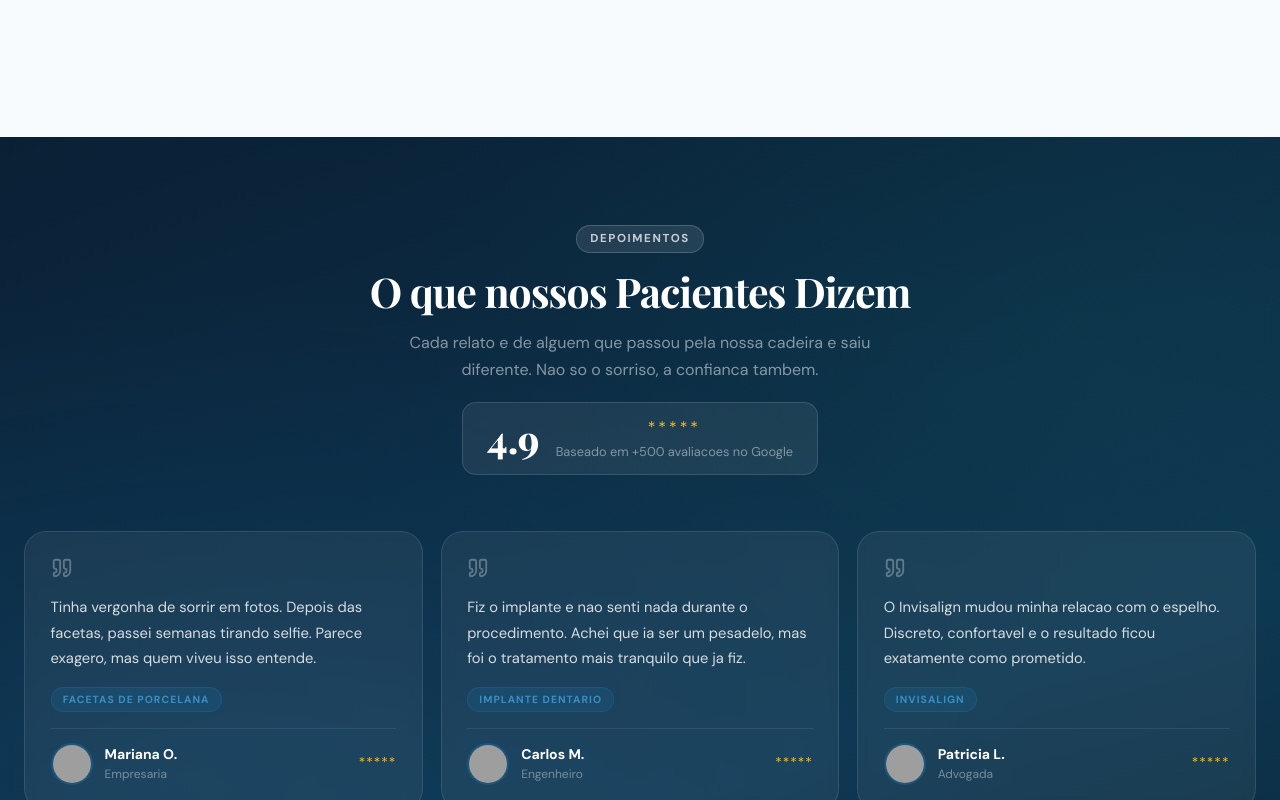
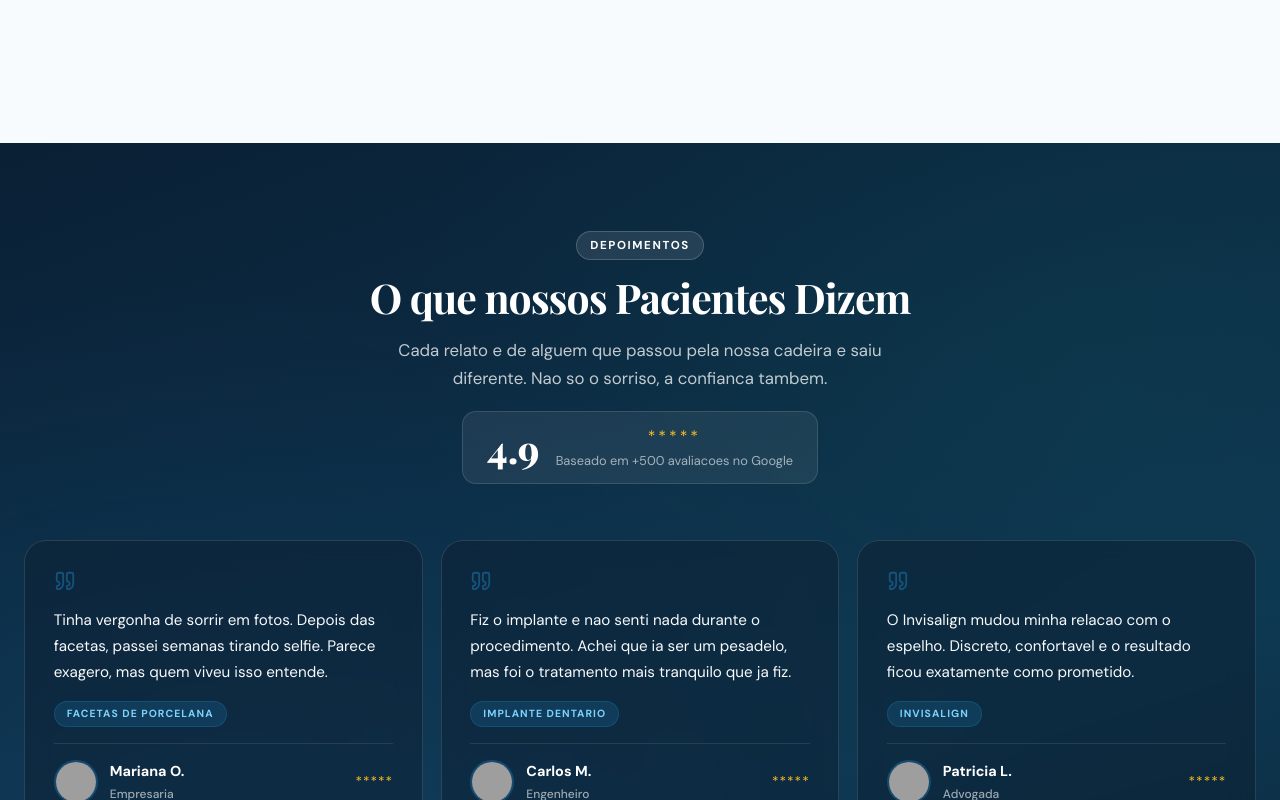
Before and after one commit to Wallaceoll/odonto-landing, a React (Vite) app: page / in a window 1280 px wide. Shown: the part 2920-3720 px from the top of the page. Built offline with nearby package versions, Linux system fonts and the light colour scheme; grey boxes are pictures that could not be loaded.

Commit message:
Adjust color size for text on team screen and testimonials

```diff
--- a/src/components/Team/Team.module.css
+++ b/src/components/Team/Team.module.css
@@ -34,9 +34,10 @@
 .name { font-size: 1.05rem; font-weight: 700; color: var(--c-navy); }
 .role { font-size: .85rem; font-weight: 600; color: var(--c-primary); }
 .quote {
-  font-size: .85rem; line-height: 1.6; color: var(--c-slate);
+  font-size: 0.9rem; line-height: 1.6; color: var(--c-navy);
+  opacity: 0.85;
   font-style: italic;
-  border-left: 2px solid var(--c-border);
-  padding-left: .75rem;
-  margin-top: .25rem;
+  border-left: 3px solid var(--c-primary);
+  padding-left: 1rem;
+  margin-top: 0.5rem;
 }
--- a/src/components/Testimonials/Testimonials.module.css
+++ b/src/components/Testimonials/Testimonials.module.css
@@ -3,119 +3,191 @@
   background: linear-gradient(160deg, #0a2035 0%, #0d3550 60%, #0a2435 100%);
   position: relative;
   overflow: hidden;
+  -webkit-font-smoothing: antialiased;
+  -moz-osx-font-smoothing: grayscale;
 }
+
 .section::before {
   content: '';
-  position: absolute; inset: 0;
+  position: absolute;
+  inset: 0;
   background:
-    radial-gradient(ellipse at 15% 60%, rgba(29,111,164,.15) 0%, transparent 55%),
-    radial-gradient(ellipse at 85% 20%, rgba(23,165,137,.07) 0%, transparent 45%);
+    radial-gradient(ellipse at 15% 60%, rgba(29, 111, 164, 0.15) 0%, transparent 55%),
+    radial-gradient(ellipse at 85% 20%, rgba(23, 165, 137, 0.07) 0%, transparent 45%);
   pointer-events: none;
 }
+
 .container {
-  max-width: 1280px; margin: 0 auto;
+  max-width: 1280px;
+  margin: 0 auto;
   padding: 0 1.5rem;
-  position: relative; z-index: 1;
+  position: relative;
+  z-index: 1;
 }
 
 .header {
   text-align: center;
-  display: flex; flex-direction: column; align-items: center;
-  gap: .9rem; margin-bottom: 3.5rem;
+  display: flex;
+  flex-direction: column;
+  align-items: center;
+  gap: 0.9rem;
+  margin-bottom: 3.5rem;
 }
+
 .eyebrow {
-  display: inline-flex; align-items: center;
-  font-size: .72rem; font-weight: 700; letter-spacing: .14em;
+  display: inline-flex;
+  align-items: center;
+  font-size: 0.72rem;
+  font-weight: 700;
+  letter-spacing: 0.14em;
   text-transform: uppercase;
-  color: rgba(255,255,255,.75);
-  background: rgba(255,255,255,.1);
-  border: 1px solid rgba(255,255,255,.18);
-  padding: .3rem .85rem; border-radius: 9999px;
+  color: #ffffff;
+  background: rgba(255, 255, 255, 0.1);
+  border: 1px solid rgba(255, 255, 255, 0.18);
+  padding: 0.3rem 0.85rem;
+  border-radius: 9999px;
 }
+
 .title {
   font-family: var(--font-display);
   font-size: clamp(1.7rem, 3.2vw, 2.6rem);
-  font-weight: 700; letter-spacing: -.025em;
+  font-weight: 700;
+  letter-spacing: -0.025em;
   color: white;
 }
+
 .sub {
-  font-size: 1rem; line-height: 1.7;
-  color: rgba(255,255,255,.5);
-  max-width: 520px; text-align: center;
+  font-size: 1.05rem;
+  line-height: 1.7;
+  color: rgba(255, 255, 255, 0.75);
+  max-width: 520px;
+  text-align: center;
 }
 
 .aggregate {
-  display: inline-flex; align-items: center; gap: 1rem;
-  background: rgba(255,255,255,.07);
-  border: 1px solid rgba(255,255,255,.12);
+  display: inline-flex;
+  align-items: center;
+  gap: 1rem;
+  background: rgba(255, 255, 255, 0.07);
+  border: 1px solid rgba(255, 255, 255, 0.12);
   border-radius: var(--r-md);
-  padding: .8rem 1.5rem;
-  margin-top: .25rem;
+  padding: 0.8rem 1.5rem;
+  margin-top: 0.25rem;
 }
+
 .aggScore {
   font-family: var(--font-display);
-  font-size: 2.4rem; font-weight: 800;
-  color: white; line-height: 1;
+  font-size: 2.4rem;
+  font-weight: 800;
+  color: white;
+  line-height: 1;
 }
-.aggStars { color: #FBBF24; font-size: 1rem; letter-spacing: 3px; }
-.aggLabel { font-size: .8rem; color: rgba(255,255,255,.45); margin-top: 2px; }
+
+.aggStars {
+  color: #fbbf24;
+  font-size: 1rem;
+  letter-spacing: 3px;
+}
+
+.aggLabel {
+  font-size: 0.8rem;
+  color: rgba(255, 255, 255, 0.6);
+  margin-top: 2px;
+}
 
 .grid {
-  display: grid; grid-template-columns: 1fr; gap: 1.1rem;
+  display: grid;
+  grid-template-columns: 1fr;
+  gap: 1.1rem;
 }
-@media (min-width: 640px) { .grid { grid-template-columns: repeat(2,1fr); } }
-@media (min-width: 1024px) { .grid { grid-template-columns: repeat(3,1fr); } }
+
+@media (min-width: 640px) {
+  .grid { grid-template-columns: repeat(2, 1fr); }
+}
+
+@media (min-width: 1024px) {
+  .grid { grid-template-columns: repeat(3, 1fr); }
+}
 
 .card {
-  background: rgba(255,255,255,.06);
-  border: 1px solid rgba(255,255,255,.1);
+  background: rgba(13, 30, 48, 0.5);
+  border: 1px solid rgba(255, 255, 255, 0.12);
   border-radius: var(--r-lg);
-  padding: 1.6rem;
-  display: flex; flex-direction: column; gap: 1rem;
-  backdrop-filter: blur(6px);
+  padding: 1.8rem;
+  display: flex;
+  flex-direction: column;
+  gap: 1rem;
+  backdrop-filter: blur(12px);
   transition: var(--tx);
 }
+
 .card:hover {
-  background: rgba(255,255,255,.1);
-  border-color: rgba(29,111,164,.4);
+  background: rgba(255, 255, 255, 0.08);
+  border-color: rgba(29, 111, 164, 0.5);
   transform: translateY(-4px);
 }
 
 .quoteIcon {
-  color: rgba(255,255,255,.3);
+  color: rgba(29, 111, 164, 0.6);
   flex-shrink: 0;
 }
 
 .text {
-  font-size: .92rem; line-height: 1.72;
-  color: rgba(255,255,255,.82);
+  font-size: 0.95rem;
+  line-height: 1.7;
+  color: #f8fafc;
+  font-weight: 400;
   flex: 1;
 }
 
 .treatment {
-  display: inline-block; align-self: flex-start;
-  font-size: .65rem; font-weight: 700;
-  text-transform: uppercase; letter-spacing: .1em;
-  color: var(--c-primary-light);
-  background: rgba(29,111,164,.2);
-  border: 1px solid rgba(29,111,164,.35);
-  padding: .22rem .7rem; border-radius: 9999px;
+  display: inline-block;
+  align-self: flex-start;
+  font-size: 0.65rem;
+  font-weight: 700;
+  text-transform: uppercase;
+  letter-spacing: 0.1em;
+  color: #7dd3fc;
+  background: rgba(29, 111, 164, 0.25);
+  border: 1px solid rgba(29, 111, 164, 0.4);
+  padding: 0.25rem 0.75rem;
+  border-radius: 9999px;
 }
 
 .foot {
-  display: flex; align-items: center; gap: .75rem;
-  padding-top: .85rem;
-  border-top: 1px solid rgba(255,255,255,.08);
+  display: flex;
+  align-items: center;
+  gap: 0.75rem;
+  padding-top: 1rem;
+  border-top: 1px solid rgba(255, 255, 255, 0.1);
 }
+
 .avatar {
-  width: 42px; height: 42px; border-radius: 50%;
+  width: 44px;
+  height: 44px;
+  border-radius: 50%;
   object-fit: cover;
-  border: 2px solid rgba(29,111,164,.45);
+  border: 2px solid rgba(29, 111, 164, 0.5);
   flex-shrink: 0;
 }
-.name { font-size: .875rem; font-weight: 700; color: white; }
-.role { font-size: .75rem; color: rgba(255,255,255,.4); }
+
+.name {
+  font-size: 0.9rem;
+  font-weight: 700;
+  color: white;
+  margin-bottom: 2px;
+}
+
+.role {
+  font-size: 0.75rem;
+  color: rgba(255, 255, 255, 0.6);
+  font-weight: 500;
+}
+
 .stars {
-  margin-left: auto; flex-shrink: 0;
-  color: #FBBF24; font-size: .85rem; letter-spacing: 1px;
+  margin-left: auto;
+  flex-shrink: 0;
+  color: #fbbf24;
+  font-size: 0.85rem;
+  letter-spacing: 1px;
 }
```
